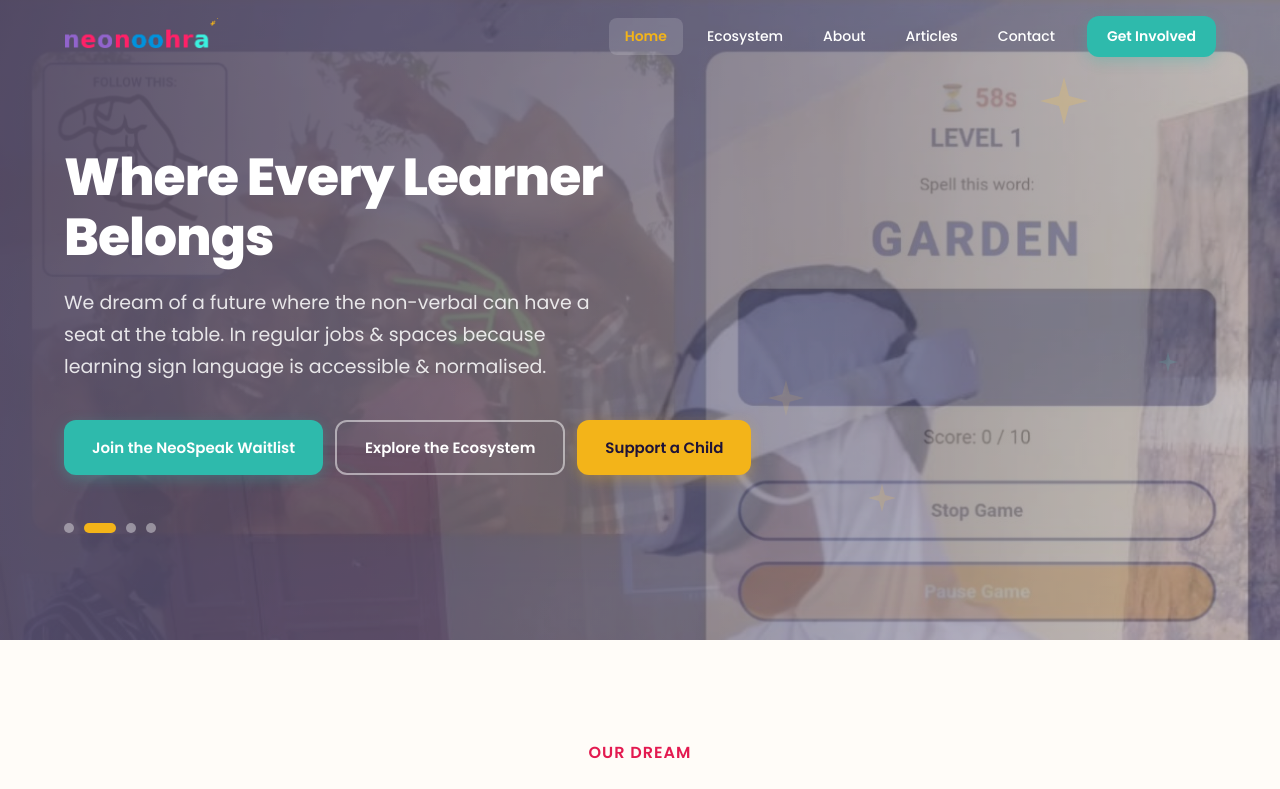
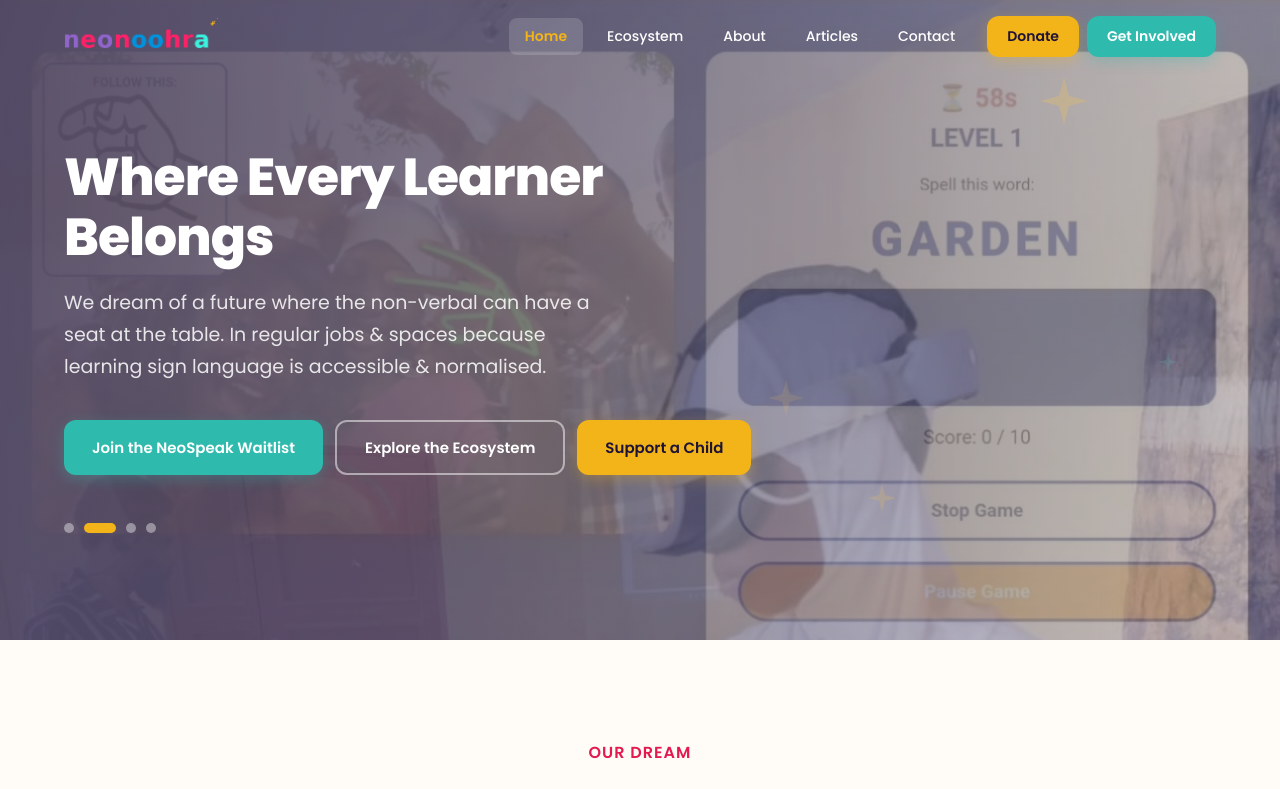
Before and after one commit to omomoha/neonoohra-website, a React (Vite) app: page / in a window 1280 px wide. Shown: the top 789 px of the page. Built offline with nearby package versions, Linux system fonts and the light colour scheme.

Commit message:
Add Donate button to navbar alongside Get Involved
- Added gold "Donate" button in the desktop navbar
- Links directly to the /donations page

Co-Authored-By: Claude Opus 4.6 <noreply@anthropic.com>

```diff
--- a/src/App.jsx
+++ b/src/App.jsx
@@ -198,7 +198,8 @@ function NavBar({ page, setPage }) {
         ) : (
           <div style={{ display: "flex", gap: 8, alignItems: "center" }}>
             {links.map((l) => <button key={l.id} onClick={() => go(l.id)} style={{ background: page === l.id ? activeBg : "transparent", color: page === l.id ? activeColor : linkColor, border: "none", padding: "8px 16px", borderRadius: 8, fontSize: 14, fontWeight: page === l.id ? 600 : 500, cursor: "pointer", fontFamily: "inherit", transition: "all 0.3s" }}>{l.label}</button>)}
-            <Btn onClick={() => go("get-involved")} style={{ padding: "10px 20px", fontSize: 14, marginLeft: 8 }}>Get Involved</Btn>
+            <Btn v="sec" onClick={() => go("donate")} style={{ padding: "10px 20px", fontSize: 14, marginLeft: 8 }}>Donate</Btn>
+            <Btn onClick={() => go("get-involved")} style={{ padding: "10px 20px", fontSize: 14 }}>Get Involved</Btn>
           </div>
         )}
       </div>
```
